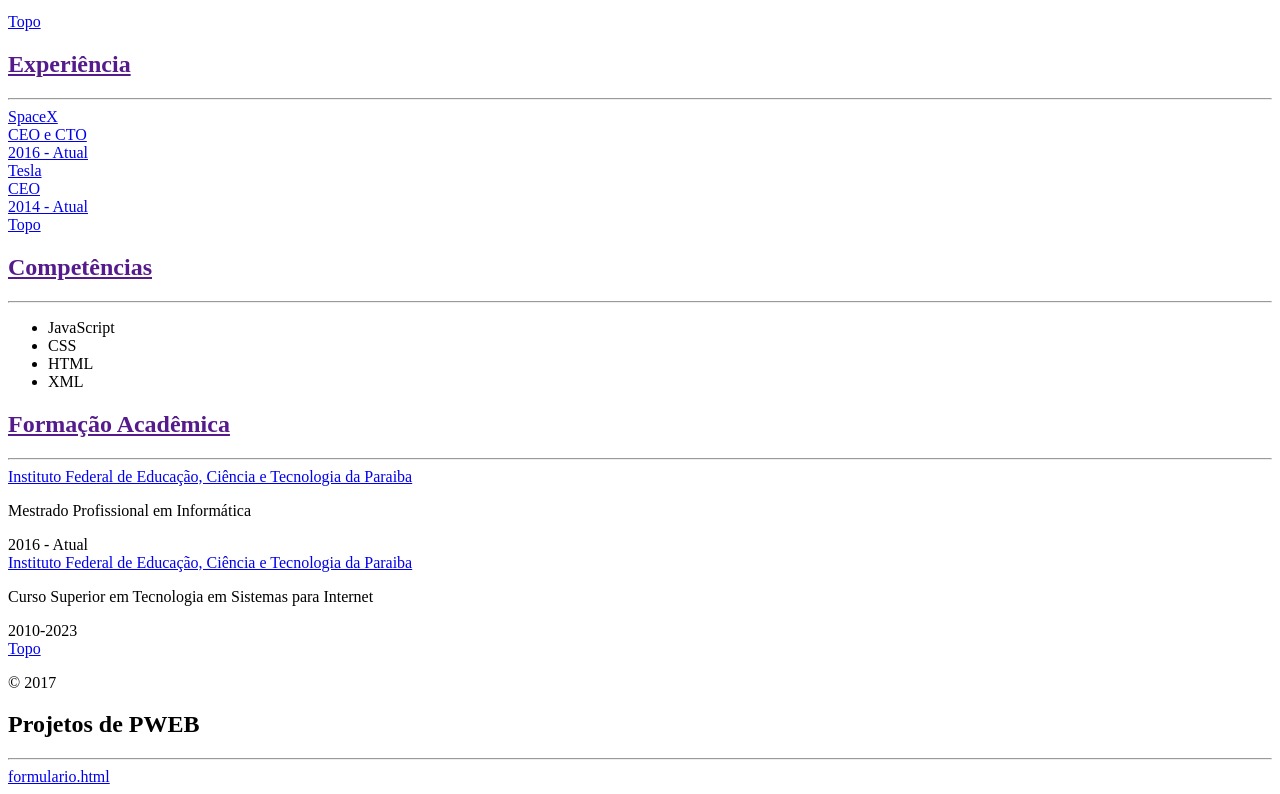
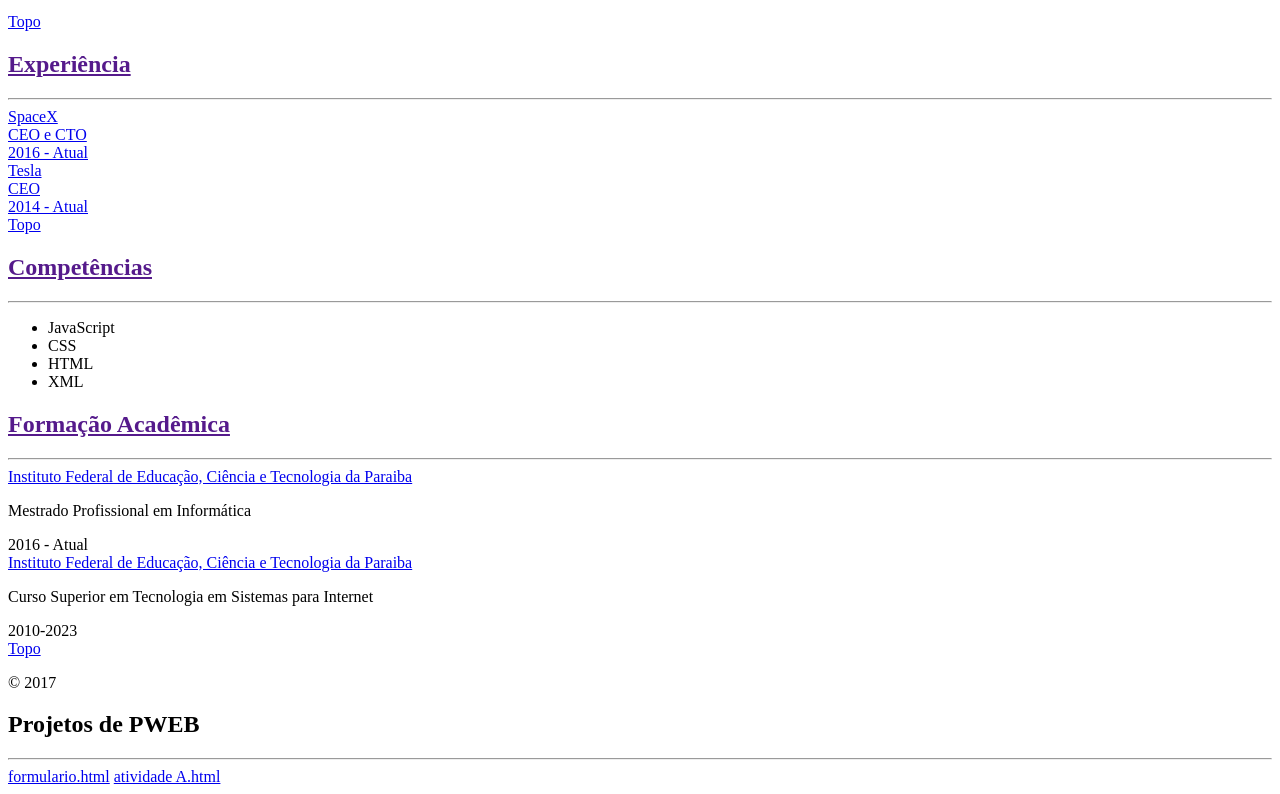
Before and after one commit to Mykaellenvitoria/mykaellenvitoria.github.io, a plain HTML site: page index.html in a window 1280 px wide. Shown: the part 959-1753 px from the top of the page. Drawn offline with Linux system fonts and the light colour scheme.

Commit message:
Update index.html

```diff
--- a/index.html
+++ b/index.html
@@ -152,5 +152,6 @@ XML
 <hr>
 <a href="formulario.html">formulario.html</a>
 
+<a href="atividade A.html">atividade A.html</a>
 </body>
 </html>
```
